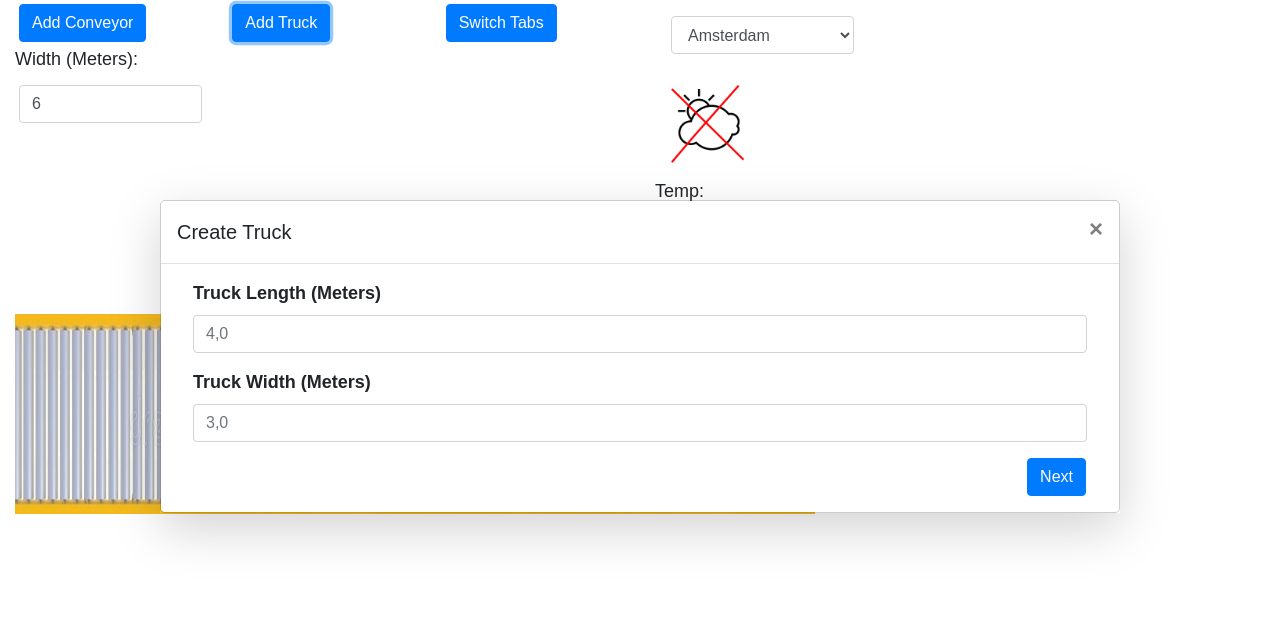
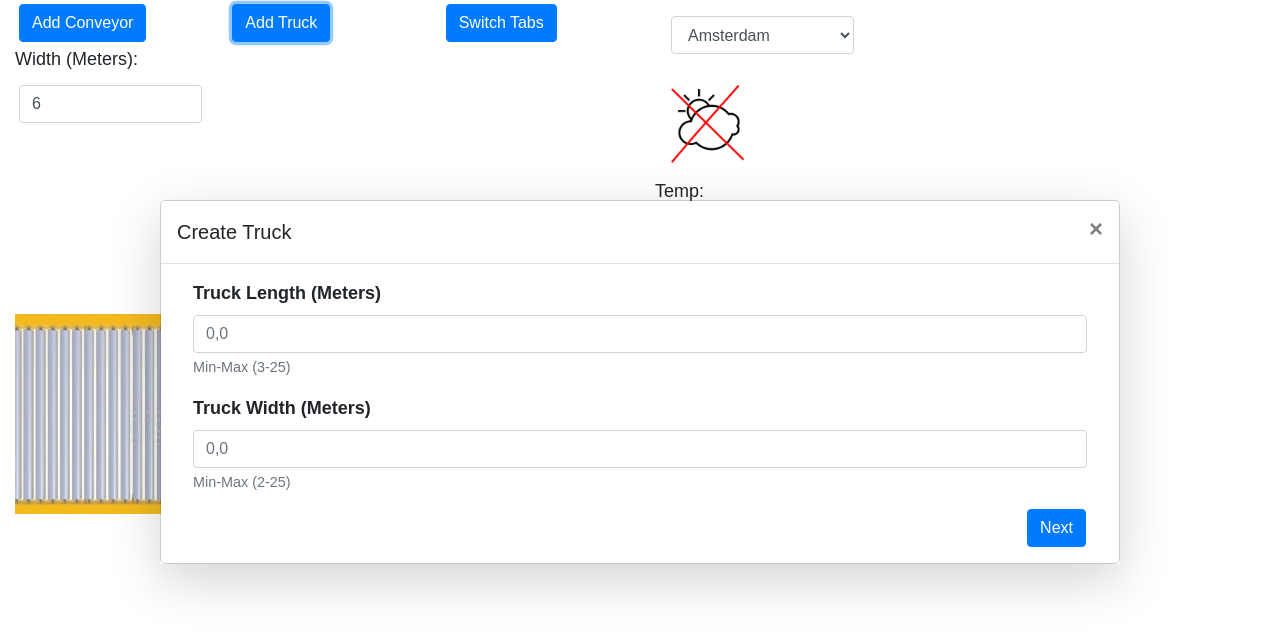
Before and after one commit to Jelles/WebJS, a website with bundled scripts: page index.html in a window 1280 px wide. Both pictures are taken after a click on the button "Add Truck". Built offline with nearby package versions, Linux system fonts and the light colour scheme; no server answers.

Commit message:
running the app

```diff
--- a/Models/TruckModal.js
+++ b/Models/TruckModal.js
@@ -41,7 +41,7 @@ export default class TruckModal {
         let type = document.getElementById('truckTypeInput').value;
 
         if (width === "" || length === "" || interval === "" || type === "") {
-            alert("Please fill in all the fields");
+            alert("Please fill in all the fields correctly");
             return;
         }
 
--- a/index.html
+++ b/index.html
@@ -63,16 +63,19 @@
             <div class="modal-body ml-3 mr-3">
                 <div class="form-group" id="truckLength">
                     <label class="font-weight-bold" for="truckLengthInput">Truck Length (Meters) </label>
-                    <input type="number"  lang="en" min="4" max=25 step=".1" class="form-control" id="truckLengthInput" placeholder="4,0">
+                    <input type="number"  lang="en" min="3" max=25 step=".1" class="form-control" id="truckLengthInput" placeholder="0,0">
+                    <small id="truckLengthHelp" class="form-text text-muted">Min-Max (3-25)</small>
                 </div>
                 <div class="form-group" id="truckWidth">
                     <label class="font-weight-bold" for="truckWidthInput">Truck Width (Meters) </label>
-                    <input type="number" lang="en" min="2" max=8 step=".1" class="form-control" id="truckWidthInput" placeholder="3,0">
+                    <input type="number" lang="en" min="2" max=8 step=".1" class="form-control" id="truckWidthInput" placeholder="0,0">
+                    <small id="truckWidthHelp" class="form-text text-muted">Min-Max (2-25)</small>
                 </div>
 
                 <div class="form-group" id="truckInterval">
                     <label class="font-weight-bold" for="truckIntervalInput">Truck Interval (Seconds) </label>
                     <input type="number"  lang="en" min="0" max=60 step=".1" class="form-control" id="truckIntervalInput" placeholder="0,0">
+                    <small id="truckIntervalHelp" class="form-text text-muted">Min-Max (0-60)</small>
                 </div>
                 <div class="form-group" id="truckType">
                     <label class="font-weight-bold" for="truckTypeInput">Truck Type</label>
--- a/package.json
+++ b/package.json
@@ -4,6 +4,9 @@
   "version": "1.0.0",
   "description": "",
   "main": "index.js",
+    "scripts": {
+      "start": "http-server -p 8080"
+    },
   "repository": {
     "type": "git",
     "url": "git+https://github.com/Jelles/WebJS.git"
```
Also changed, not shown: README.md.
